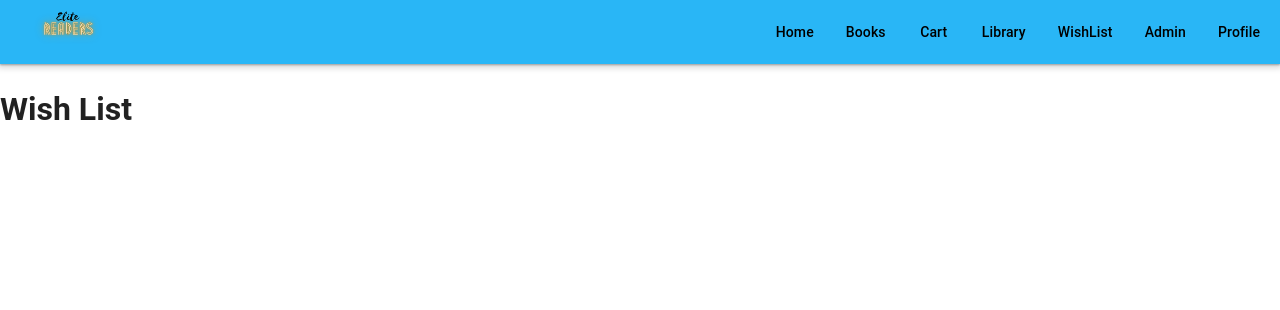
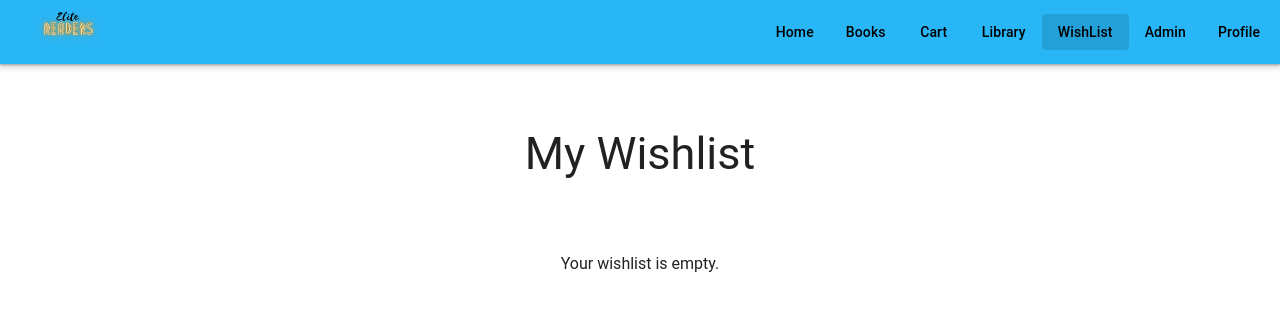
Before and after one commit to Mark-N-M/online_bookstore, a Vue app: page /wish-list in a window 1280 px wide. Shown: the top 310 px of the page. Built offline with nearby package versions, Linux system fonts and the light colour scheme.

Commit message:
new wishlist changes

```diff
--- a/src/components/Books.vue
+++ b/src/components/Books.vue
@@ -5,6 +5,14 @@ import {ref} from 'vue'
 import { useBooksStore } from '../stores/books'
 import { useRouter } from 'vue-router'
 import { useCartStore } from '../stores/cart'
+
+// wishlist
+import { useWishlistStore } from '../stores/wishlist'
+const wishlistStore = useWishlistStore()
+
+function addToWishlist(book){
+    wishlistStore.addToWishlist(book)
+}
 
 const router = useRouter()
 const booksStore = useBooksStore()
@@ -47,6 +55,7 @@ function buy(book){
                     <v-card-actions>
                         <v-btn color="primary" variant="elevated" @click="buy(book)">Add to Cart</v-btn>
                           <v-btn color="primary" variant="elevated" @click="view(book)">View Book</v-btn>
+                          <v-btn @click="addToWishlist(book)" color="secondary">Add to Wishlist</v-btn>
                     </v-card-actions>
                 </v-card>
 
--- a/src/components/NavBar.vue
+++ b/src/components/NavBar.vue
@@ -14,7 +14,7 @@
     <v-btn to="/books">Books</v-btn>
     <v-btn to="/cart">Cart</v-btn>
     <v-btn to="/library">Library</v-btn>
-    <v-btn to="/wishlist">WishList</v-btn>
+    <v-btn to="/wish-list">WishList</v-btn>
     <v-btn to="/admin">Admin</v-btn>
     <v-btn to="/profile">Profile</v-btn>
   </v-app-bar>
--- a/src/components/WishList.vue
+++ b/src/components/WishList.vue
@@ -1,7 +1,35 @@
 <script setup>
+import { useWishlistStore } from '../stores/wishlist'
+const wishlistStore = useWishlistStore()
 
+function remove(id){
+    wishlistStore.removeFromWishlist(id)
+}
 </script>
 
 <template>
-    <h1>Wish List</h1>
+  <v-container>
+    <v-row>
+      <v-col>
+        <div class="text-display-medium mb-12 mt-12 text-center">My Wishlist</div>
+      </v-col>
+    </v-row>
+
+    <v-row v-if="wishlistStore.wishlist.length === 0">
+      <v-col class="text-center">Your wishlist is empty.</v-col>
+    </v-row>
+
+    <v-row v-for="item in wishlistStore.wishlist" :key="item.id">
+      <v-col md="2">
+        <v-img :src="item.image" height="100"></v-img>
+      </v-col>
+      <v-col md="4">
+        <v-card-title>{{ item.name }}</v-card-title>
+        <v-card-subtitle>Ksh {{ item.price }}</v-card-subtitle>
+      </v-col>
+      <v-col md="2">
+        <v-btn color="error" @click="remove(item.id)">Remove</v-btn>
+      </v-col>
+    </v-row>
+  </v-container>
 </template>
--- /dev/null
+++ b/src/stores/wishlist.js
@@ -0,0 +1,19 @@
+import { defineStore } from 'pinia'
+
+export const useWishlistStore = defineStore('wishlist', {
+  state: () => {
+    const wishlist = []
+    return { wishlist }
+  },
+  actions: {
+    addToWishlist(payload) {
+      const alreadyAdded = this.wishlist.some(item => item.id === payload.id)
+      if (!alreadyAdded) {
+        this.wishlist.push(payload)
+      }
+    },
+    removeFromWishlist(id) {
+      this.wishlist = this.wishlist.filter(item => item.id !== id)
+    }
+  },
+})
```
